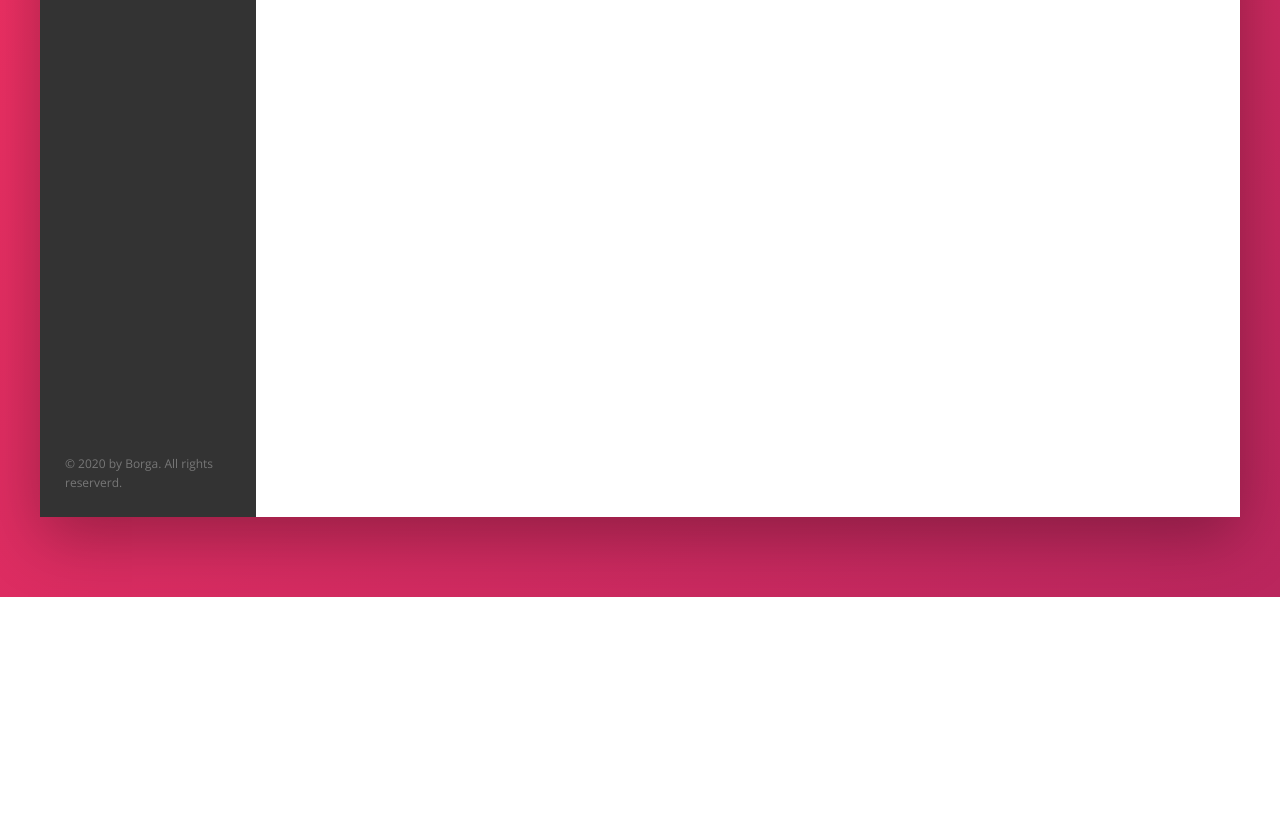
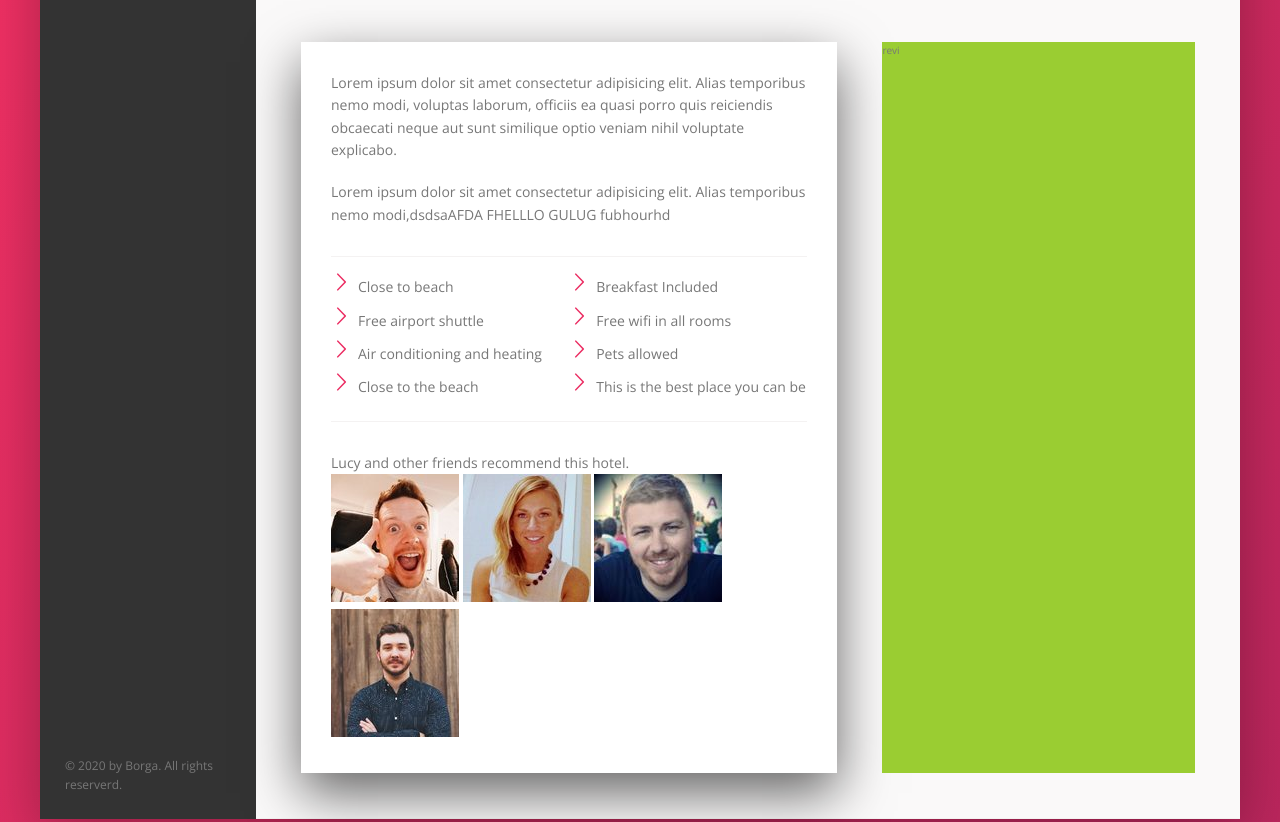
Before and after one commit to borgausifo/css, a website: page flexbox/flexbox-trillo-project/index.html in a window 1280 px wide. Shown: the part 633-1455 px from the top of the page. Before the commit the page ends 1230 px from the top, so only its background shows below. Drawn offline with nearby package versions, Linux system fonts and the light colour scheme.

Commit message:
Adding mask property and List items

```diff
--- a/flexbox/flexbox-trillo-project/index.html
+++ b/flexbox/flexbox-trillo-project/index.html
@@ -129,6 +129,49 @@
                             <div class="overview__rating-count">300 votes</div>
                         </div>
                     </div>
+
+                    <div class="detail">
+                        <div class="description">
+                            <p class="paragraph">
+                                Lorem ipsum dolor sit amet consectetur
+                                adipisicing elit. Alias temporibus nemo modi,
+                                voluptas laborum, officiis ea quasi porro quis
+                                reiciendis obcaecati neque aut sunt similique
+                                optio veniam nihil voluptate explicabo.
+                            </p>
+                            <p class="paragraph">
+                                Lorem ipsum dolor sit amet consectetur
+                                adipisicing elit. Alias temporibus nemo modi,dsdsaAFDA
+                                FHELLLO GULUG fubhourhd
+                            </p>
+                            <ul class="list">
+                                <li class="list__item">Close to beach</li>
+                                <li class="list__item">Breakfast Included</li>
+                                <li class="list__item">Free airport shuttle</li>
+                                <li class="list__item">Free wifi in all rooms</li>
+                                <li class="list__item">Air conditioning and heating</li>
+                                <li class="list__item">Pets allowed</li>
+                                <li class="list__item">Close to the beach</li>
+                                <li class="list__item">This is the best place you can be</li>
+                            </ul>
+
+                            <div class="recommend">
+                                <p class="recommend__count">
+                                    Lucy and other friends recommend this hotel.
+                                </p>
+                                <div class="recommend__friends">
+                                    <img src="img/user-1.jpg" alt="User image" class="recommend__photo">
+                                    <img src="img/user-2.jpg" alt="User image" class="recommend__photo">
+                                    <img src="img/user-3.jpg" alt="User image" class="recommend__photo">
+                                    <img src="img/user-4.jpg" alt="User image" class="recommend__photo">
+                                </div>
+                            </div>
+                        </div>
+
+                        <div class="user-reviews">
+                            revi
+                        </div>
+                    </div>
                 </main>
             </div>
         </div>
--- a/flexbox/flexbox-trillo-project/sass/_base.scss
+++ b/flexbox/flexbox-trillo-project/sass/_base.scss
@@ -11,6 +11,9 @@
     --color-grey-dark-1:#333;
     --color-grey-dark-2:#777;
     --color-grey-dark-3:#999;
+
+
+    --line: 1px solid var(--color-grey-light-2);
 }
 
 
--- a/flexbox/flexbox-trillo-project/sass/_components.scss
+++ b/flexbox/flexbox-trillo-project/sass/_components.scss
@@ -340,3 +340,66 @@
         box-shadow: none;
     }
 }
+
+
+/////////////////////////////
+// Paragraph
+
+// Very very important :last-of-type
+
+.paragraph:not(:last-of-type) {
+    margin-bottom: 2rem;
+
+}
+
+
+
+
+
+
+
+/////////////////////////////
+// List
+
+.list {
+    list-style: none;
+    margin: 3rem 0;
+    padding: 1.5rem 0;
+    border-top: var(--line);
+    border-bottom: var(--line);
+    display: flex;
+    flex-wrap: wrap;
+
+    &__item {
+        flex: 0 0 50%;
+        margin-bottom: .7rem;
+    }
+
+    &__item::before {
+        content: "";
+        display: inline-block;
+        height: 2rem;
+        width: 2rem;
+        margin-right: .7rem;
+
+        // older browsers
+        // background-image: url(../img/chevron-thin-right.svg);
+        // background-size: cover;
+
+
+        // newer browsers - user Mask
+        background-color: var(--color-primary);
+        -webkit-mask-image: url(../img/chevron-thin-right.svg);
+        -webkit-mask-size: cover;
+    }
+}
+
+
+
+
+
+
+
+
+/////////////////////////////
+// recommend
--- a/flexbox/flexbox-trillo-project/sass/_layout.scss
+++ b/flexbox/flexbox-trillo-project/sass/_layout.scss
@@ -33,6 +33,31 @@
 .hotel-view {
     background-color: #fff;
     flex: 1; /*element can grow as much as it can */
-    height: 100rem;
+    // height: 100rem;
 
 }
+
+
+
+.detail {
+    display: flex;
+    padding: 4.5rem;
+    background-color: var(--color-grey-light-1);
+    border-bottom: var(--line);
+
+}
+
+.description {
+    background-color: white;
+    box-shadow: 0 2rem 5rem rgba(0, 0, 0, .6);
+    padding: 3rem;
+    flex: 0 0 60%;
+    margin-right: 4.5rem;
+    font-size: 1.4rem;
+
+}
+
+.user-reviews {
+    background-color: yellowgreen;
+    flex: 1;
+}
```
Also changed, not shown: flexbox/flexbox-trillo-project/css/style.css.
